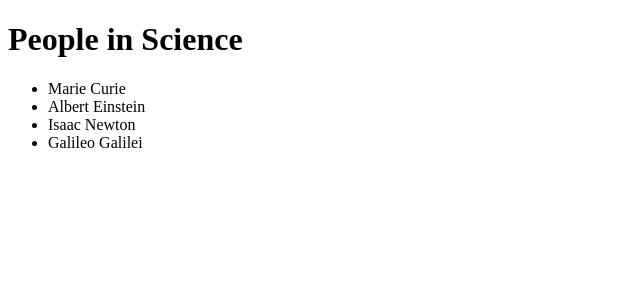
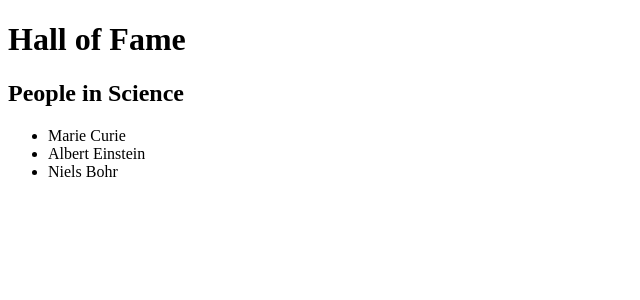
Before and after one commit to EduardoMilione2005/lab-frontend, a JavaScript app in the folder 03-estrutura/: page / in a window 1280 px wide. Shown: the top 300 px of the page, without its empty margins (0-640 px from the left). Built offline with nearby package versions, Linux system fonts and the light colour scheme; the HTML template or start-up script is replaced by a standard one.

Commit message:
Componentes aninhados em módulos distintos

```diff
--- a/03-estrutura/src/App.js
+++ b/03-estrutura/src/App.js
@@ -1,19 +1,10 @@
-function List() {
-    return (
-        <ul>
-            <li>Marie Curie</li>
-            <li>Albert Einstein</li>
-            <li>Isaac Newton</li>
-            <li>Galileo Galilei</li>
-        </ul>
-    )
-}
+import Gallery from './Gallery'
 
 export default function App() {
     return (
         <>
-            <h1>People in Science</h1>
-            <List />
+            <h1>Hall of Fame</h1>
+            <Gallery />
         </>
     )
 }
--- /dev/null
+++ b/03-estrutura/src/Gallery.js
@@ -0,0 +1,23 @@
+export default function Gallery() {
+    return (
+        <>
+            <h2>People in Science</h2>
+            <ListOfPeople />
+        </>
+    )
+}
+
+function ListOfPeople() {
+    const scientists = [
+        { name: 'Marie Curie', born: 1867, died: 1934 },
+        { name: 'Albert Einstein', born: 1879, died: 1955 },
+        { name: 'Niels Bohr', born: 1885, died: 1962 },
+    ]
+    return (
+        <ul>
+            {scientists.map((person, index) => (
+                <li key={index}>{person.name}</li>
+            ))}
+        </ul>
+    )
+}
```
